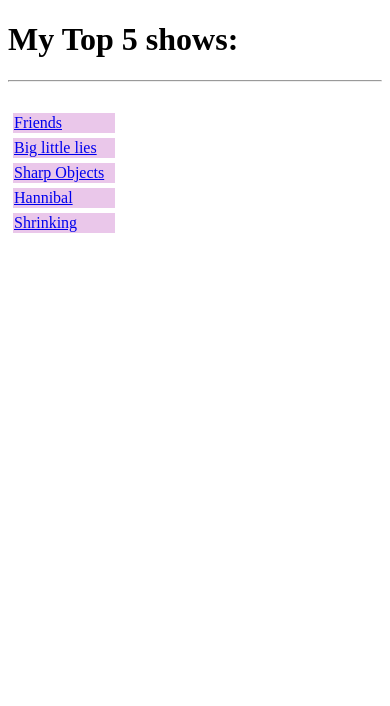
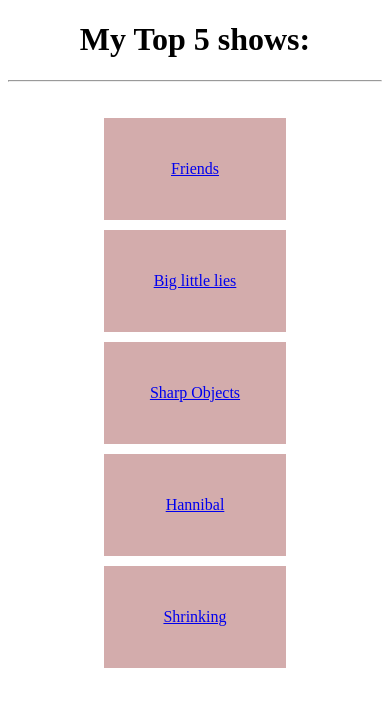
Before and after one commit to Yukabd/malist.github.io, a plain HTML site: page index.html in a window 390 px wide. Drawn offline with Linux system fonts and the light colour scheme.

Commit message:
responsive now

```diff
--- a/index.html
+++ b/index.html
@@ -1,15 +1,14 @@
- <!DOCTYPE html>
+<!DOCTYPE html>
 <html lang="en">
 <head>
+  <link rel="stylesheet" href="styles.css">
     <style>
         table, th, td {
           border:5px solid white;
           border-collapse: collapse;
 
         }
-        td, th {
-            background-color: rgb(234, 199, 234);
-        }
+
         </style>
     <meta charset="UTF-8">
     <meta http-equiv="X-UA-Compatible" content="IE=edge">
@@ -21,7 +20,7 @@
     <hr>
     <br>
 
-    <table style="width:30%">
+    <div class="table"><table >
         <tr>
           <td><a href="https://en.wikipedia.org/wiki/Friends">Friends</a></td>
 
@@ -40,6 +39,7 @@
             <td><a href="https://en.wikipedia.org/wiki/Shrinking_(TV_series)">Shrinking</a></td>
           </tr>
       </table>
+    </div>
 
 
 </body>
--- /dev/null
+++ b/styles.css
@@ -0,0 +1,23 @@
+.table{
+    /* background-color: brown; */
+    display: flex;
+    justify-content: center;
+    align-content: center;
+
+}
+h1 {
+    display: flex;
+
+    justify-content: center;
+}
+td,th {
+   display: flex;
+   justify-content: center;
+   align-items: center;
+
+    background-color: rgb(211, 172, 172);
+    height: 100px;
+    width: 180px;
+
+
+}
```
